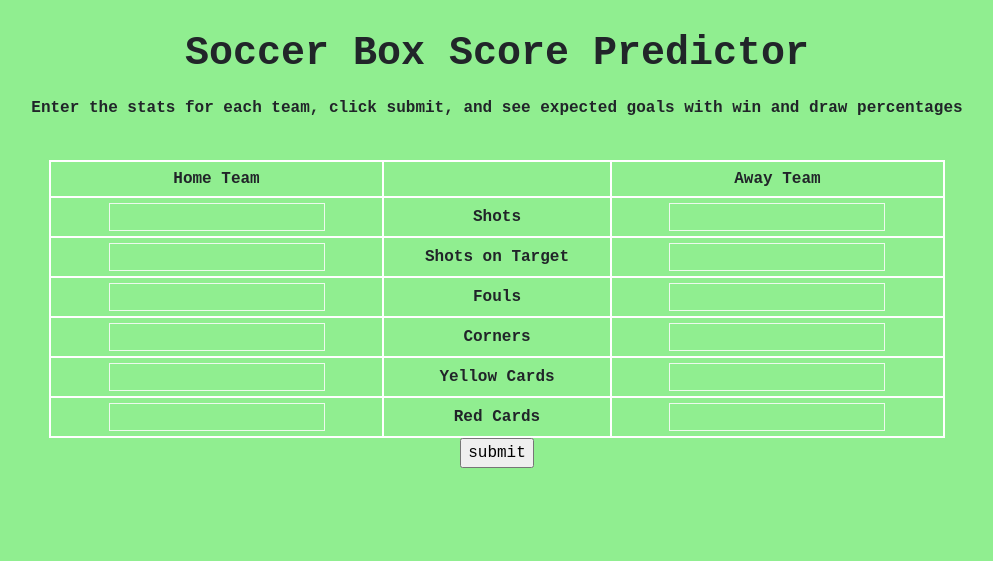
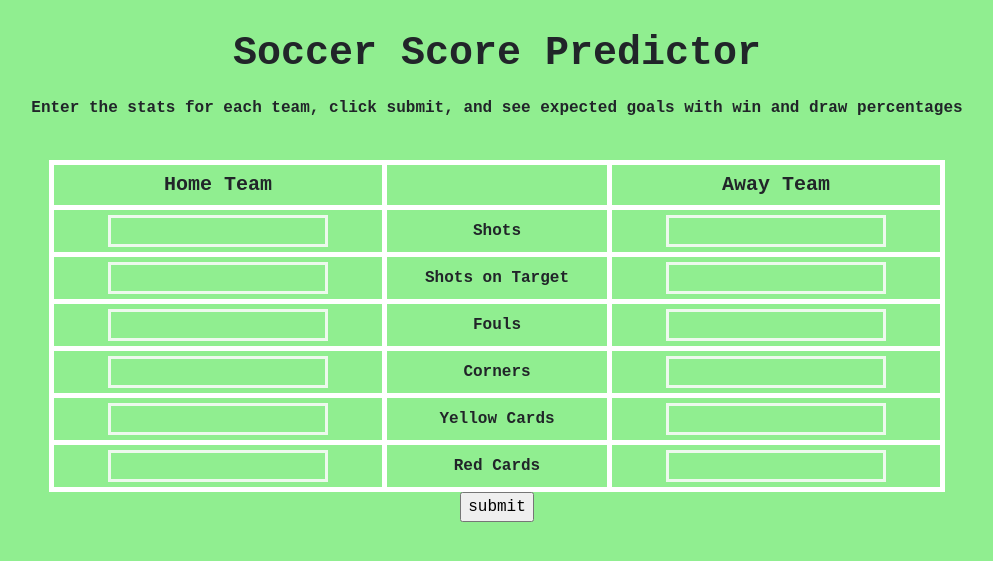
Before and after one commit to skvarnaj/Soccer-Predictor, a Flask app: page / in a window 1280 px wide. Shown: the top 561 px of the page, without its empty margins (143-1136 px from the left). Run offline with Flask 2, Linux system fonts and the light colour scheme; parts of the project's set-up code (start-up, migrations or seed data) failed here and were passed over; some libraries are stand-ins or nearby versions.

Commit message:
styling thicker lines

```diff
--- a/templates/home.html
+++ b/templates/home.html
@@ -18,12 +18,15 @@
   margin-right: auto;
   }
   table, th, td {
-    border: 2.5px solid white;
+    border: 5px solid white;
     border-collapse: collapse;
   }
   th, td {
     padding: 5px;
     text-align: center;
+  }
+  th{
+    font-size: 20px;
   }
   #t01 tr:nth-child(even) {
     background-color: #eee;
@@ -36,7 +39,7 @@
     color: white;
   }
   input[type=number] {
-      border:  1.5px solid rgba(245, 250, 245, 0.925);
+      border:  3px solid rgba(245, 250, 245, 0.925);
       background-color: transparent;
       color: solid black;
   }
@@ -45,7 +48,7 @@
 <body>
 
 
-<h1>Soccer Box Score Predictor<br></h1>
+<h1>Soccer Score Predictor<br></h1>
 <body> Enter the stats for each team, click submit, and see expected goals with win and draw percentages</body>
 <p><br></p>
 <table class = "center">
```
